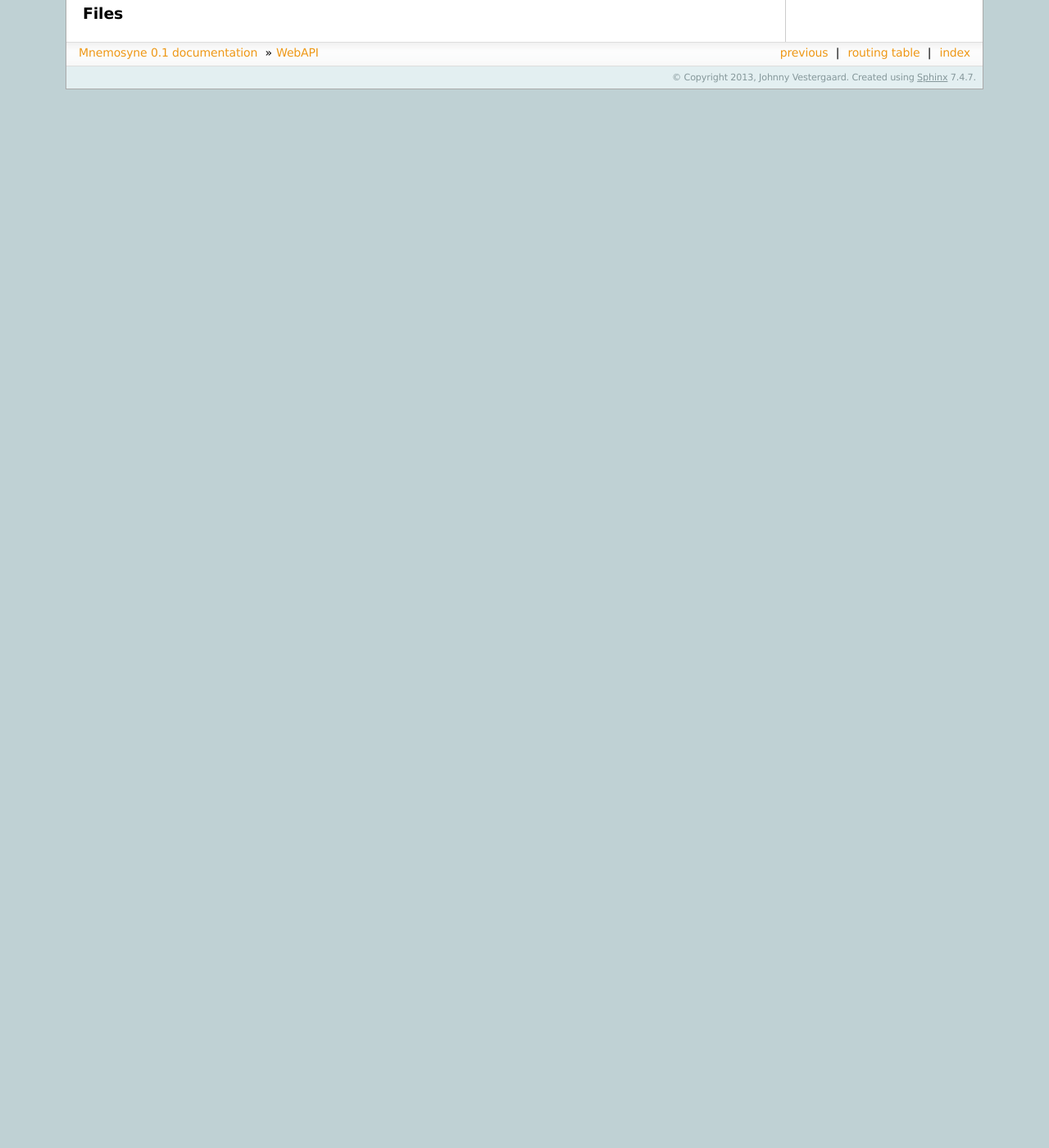
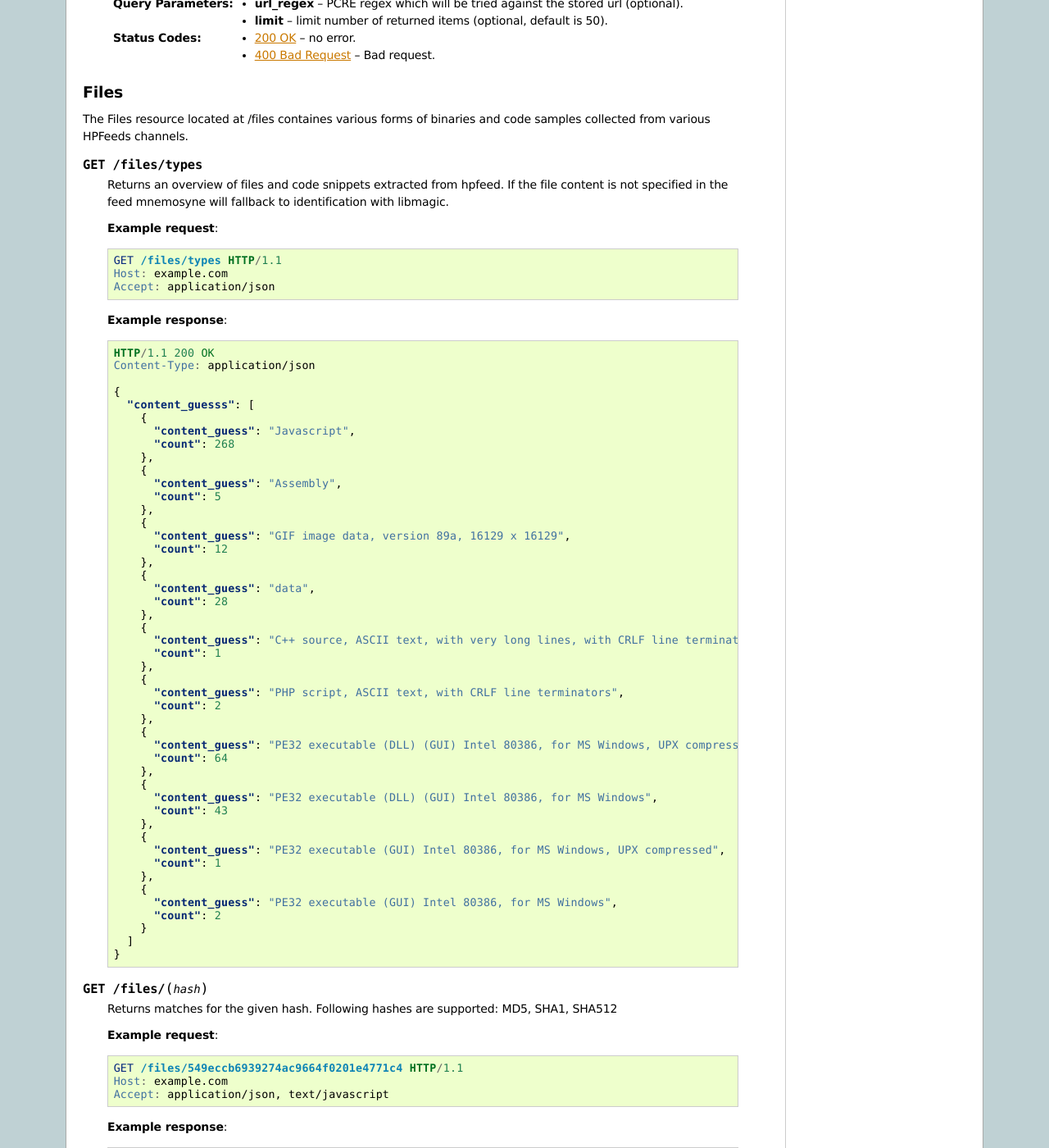
Before and after one commit to johnnykv/mnemosyne, a Sphinx documentation site: the page built from doc/WebAPI.rst, in a window 1280 px wide and 1400 px high, scrolled down 6058 px. Shown: the whole window at 82% size. Built offline with Sphinx 7.4.7, drawn with Linux system fonts in a browser that asks for light colours; before the commit the page ends 6167 px from its top, so only the background shows below that; some of the changed text lies outside the part shown.

Commit message:
update docs

```diff
--- a/doc/WebAPI.rst
+++ b/doc/WebAPI.rst
@@ -9,6 +9,8 @@ Some thought here...
 
 HPFeeds
 =======
+The HPFeeds resource located at /hpfeeds contains unparsed data from various channels.
+
 .. http:get:: /hpfeeds/channels
 
    Distinct channel names and count of items.
@@ -63,7 +65,7 @@ HPFeeds
 
 .. http:get:: /hpfeeds
 
-   Retrieve the latest received items from a specific HPFeeds channel.
+   Returns items from a specific HPFeeds channel.
 
    **Example request**:
 
@@ -109,7 +111,7 @@ HPFeeds
 
 .. http:get:: /hpfeeds/(hpfeed_id)
 
-   The hpfeed entry with id (string:hpfeed_id).
+   Returns a specific HPFeed entry.
 
    **Example request**:
 
@@ -142,6 +144,8 @@ HPFeeds
 
 Sessions
 ========
+The Sessions resource located at /sessions contains normalized data from traditionel serverside honeypots.
+
 .. http:get:: /sessions/protocols
 
    Distinct protocols and session count from normalized honeypot sessions.
@@ -302,6 +306,7 @@ Sessions
 
 URLS
 ========
+The URLS resource located at /urls, contains urls which potientially are serving malicious content.
 
 .. http:get:: /urls
 
@@ -388,3 +393,106 @@ URLS
 
 Files
 ========
+The Files resource located at /files containes various forms of binaries and code samples collected from various HPFeeds channels.
+
+.. http:get:: /files/types
+
+   Returns an overview of files and code snippets extracted from hpfeed. If the file content is not specified in the feed mnemosyne will fallback to identification with libmagic.
+
+   **Example request**:
+
+   .. sourcecode:: http
+
+       GET /files/types HTTP/1.1
+       Host: example.com
+       Accept: application/json
+
+   **Example response**:
+
+   .. sourcecode:: http
+
+         HTTP/1.1 200 OK
+         Content-Type: application/json
+
+         {
+           "content_guesss": [
+             {
+               "content_guess": "Javascript",
+               "count": 268
+             },
+             {
+               "content_guess": "Assembly",
+               "count": 5
+             },
+             {
+               "content_guess": "GIF image data, version 89a, 16129 x 16129",
+               "count": 12
+             },
+             {
+               "content_guess": "data",
+               "count": 28
+             },
+             {
+               "content_guess": "C++ source, ASCII text, with very long lines, with CRLF line terminators",
+               "count": 1
+             },
+             {
+               "content_guess": "PHP script, ASCII text, with CRLF line terminators",
+               "count": 2
+             },
+             {
+               "content_guess": "PE32 executable (DLL) (GUI) Intel 80386, for MS Windows, UPX compressed",
+               "count": 64
+             },
+             {
+               "content_guess": "PE32 executable (DLL) (GUI) Intel 80386, for MS Windows",
+               "count": 43
+             },
+             {
+               "content_guess": "PE32 executable (GUI) Intel 80386, for MS Windows, UPX compressed",
+               "count": 1
+             },
+             {
+               "content_guess": "PE32 executable (GUI) Intel 80386, for MS Windows",
+               "count": 2
+             }
+           ]
+         }
+
+.. http:get:: /files/(hash)
+
+   Returns matches for the given hash. Following hashes are supported: MD5, SHA1, SHA512
+
+   **Example request**:
+
+   .. sourcecode:: http
+
+       GET /files/549eccb6939274ac9664f0201e4771c4 HTTP/1.1
+       Host: example.com
+       Accept: application/json, text/javascript
+
+   **Example response**:
+
+   .. sourcecode:: http
+
+       HTTP/1.1 200 OK
+       Content-Type: application/json
+
+         {
+           "files": [
+             {
+               "_id": "50e5e440cfd26d1f23bfe7b7",
+               "content_guess": "Javascript",
+               "data": "0a0909090909706172656e742e6c6f636174696f6e2e68726566203d2022687474703a2f2f736f6e617464616e69736d616e6c696b2e636f6d2f6d61696e6c792e68746d6c223b0a09090909",
+               "encoding": "hex",
+               "hashes": {
+                 "md5": "549eccb6939274ac9664f0201e4771c4",
+                 "sha1": "d337b47020b1e214d35b044483bf04ae1f0a7b4d",
+                 "sha512": "53ece48162e635bd93ea3240c12b4a844974de0a75f3b30da1f18f8e2892c10a9930a2380673afd4521083b9f952a10b3c54de3be477ab1f11c61a8902c0d435"
+               },
+               "hpfeed_ids": [
+                 "50da8260dfe0f7b2c68c2fde"
+               ]
+             }
+           ]
+         }
```
